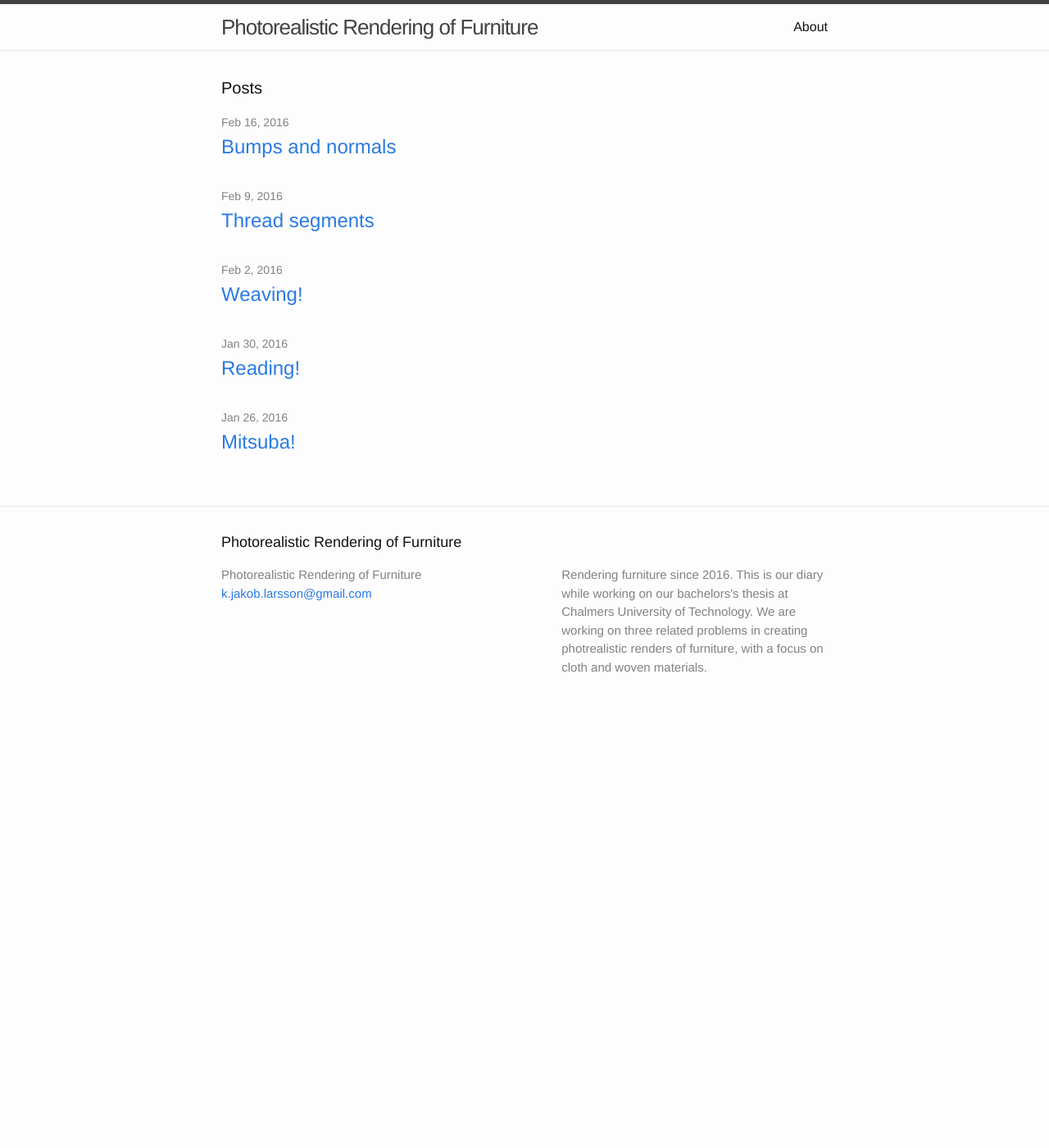
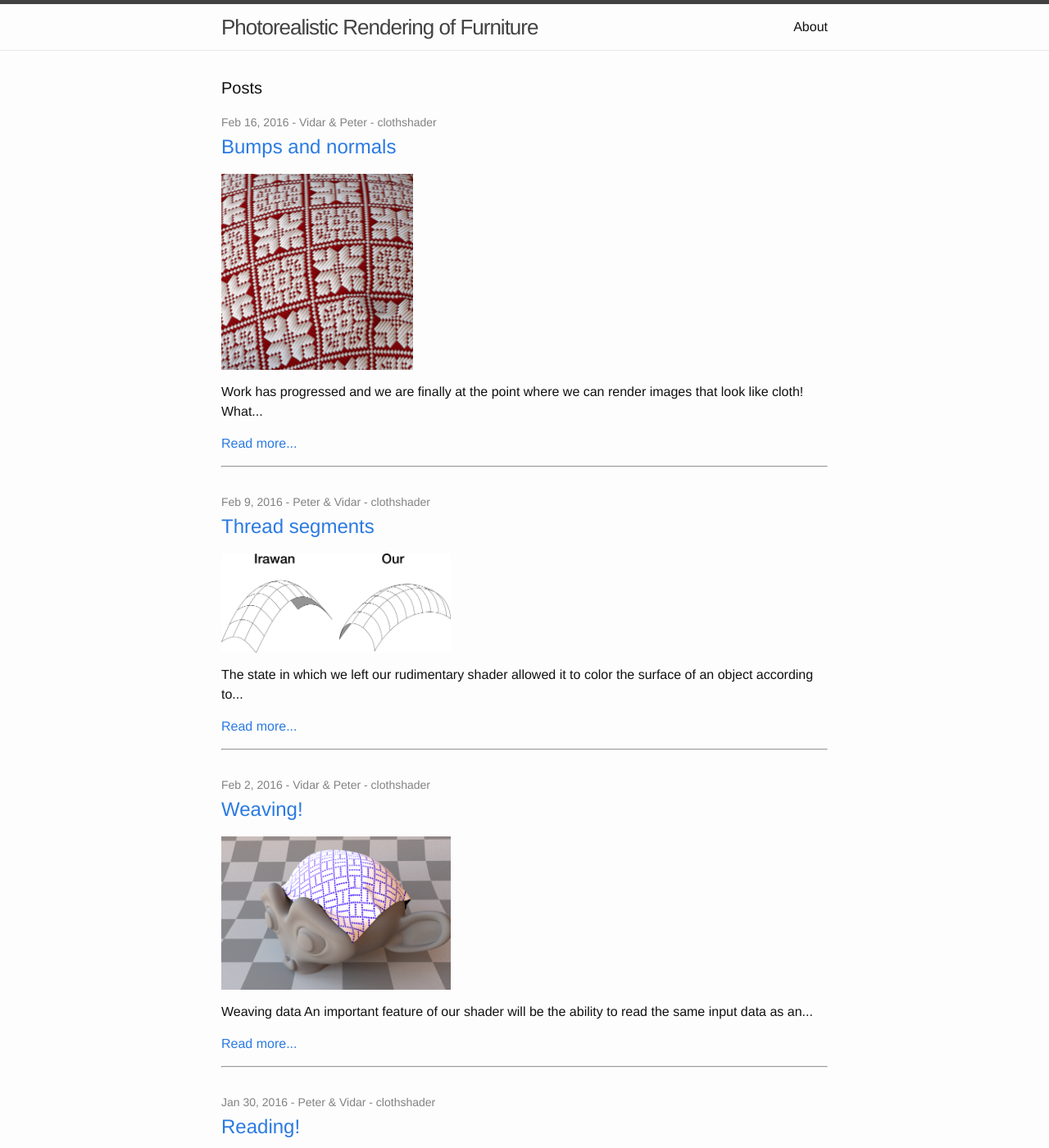
Before and after one commit to karljakoblarsson/Bachelor-work-Furniture, a Jekyll site: the page built from index.html, in a window 1280 px wide and 1400 px high. Shown: the whole window at 82% size. Built offline with Jekyll 4.4.1, drawn with Linux system fonts in a browser that asks for light colours; some of the changed text lies outside the part shown.

Commit message:
Added thumbnail to blog

```diff
--- a/_posts/2016-01-26-mitsuba.markdown
+++ b/_posts/2016-01-26-mitsuba.markdown
@@ -3,10 +3,15 @@ layout: post
 title:  "Mitsuba!"
 author:  Peter & Vidar
 date:   2016-01-26 09:29:54 +0100
+thumbnail: /assets/clothshader/2016-01-26-cbox.png
 categories: clothshader
 ---
 
-Our main hope is to get a shader implmented in V-ray. But after a bit of looking  we realized that working with Vray is a bit involved. Instead, as a start, we will try to use [Mitsuba][mitsuba] during the research and development phase since it is more academic and the source code is available and well documented. The public API can be found [here][mitsuba-api]
+Our main hope is to get a shader implmented in V-ray. But after a bit of looking  we realized that working with Vray is a bit involved.
+Instead, as a start, we will try to use [Mitsuba][mitsuba] during the research and development phase since it is more academic and the source code is available and well documented.
+<!--more-->
+
+The public API can be found [here][mitsuba-api]
 
 As a first step we thought that investigating how Mitsuba shaders are implemented would be a good method of getting aquainted with the software.
 
--- a/_posts/2016-02-02-weaving.markdown
+++ b/_posts/2016-02-02-weaving.markdown
@@ -4,6 +4,7 @@ title:  "Weaving!"
 author:  Vidar & Peter
 date:   2016-02-02 12:04:03 +0100
 categories: clothshader
+thumbnail: /assets/clothshader/2016-02-02-towelwithpattern.png
 ---
 
 # Weaving data
--- a/_posts/2016-02-09-segments.markdown
+++ b/_posts/2016-02-09-segments.markdown
@@ -3,6 +3,7 @@ layout: post
 title:  "Thread segments"
 author:  Peter & Vidar
 date:   2016-02-09 09:29:54 +0100
+thumbnail: /assets/clothshader/2016-02-09-mathThread.jpg
 categories: clothshader
 ---
 
--- a/_posts/2016-02-16-normals.markdown
+++ b/_posts/2016-02-16-normals.markdown
@@ -3,6 +3,7 @@ layout: post
 title:  "Bumps and normals"
 author:  Vidar & Peter
 date:   2016-02-16 09:29:54 +0100
+thumbnail: /assets/clothshader/2016-02-16-maple-thumbnail.png
 categories: clothshader
 ---
 
--- a/index.html
+++ b/index.html
@@ -9,11 +9,25 @@ layout: default
     <ul class="post-list">
         {% for post in site.posts %}
         <li>
-        <span class="post-meta">{{ post.date | date: "%b %-d, %Y" }}</span>
+            <span class="post-meta">{{ post.date | date: "%b %-d, %Y" }}  - {{post.author}} - {{post.categories}}</span>
 
             <h2>
                 <a class="post-link" href="{{ post.url | prepend: site.baseurl }}">{{ post.title }}</a>
             </h2>
+            {% if post.thumbnail %}
+            <p>
+                <a class="post-link" href="{{ post.url | prepend: site.baseurl }}">
+                    <img src="{{ site.baseurl }}{{ post.thumbnail }}" style="max-height: 280px; max-width: 280px;"/>
+                </a>
+            </p>
+            {% endif %}
+            <p>
+            {{ post.content | strip_html | truncatewords:20 }}
+            </p>
+            <p>
+                <a class="btn" href="{{ post.url | prepend: site.baseurl}}">Read more...</a>
+            </p>
+            <hr/>
         </li>
         {% endfor %}
     </ul>
```
Also changed, not shown: Gemfile.lock, assets/clothshader/2016-02-16-maple-thumbnail.png (added). Lines whose indentation alone changed are shown as unchanged.
